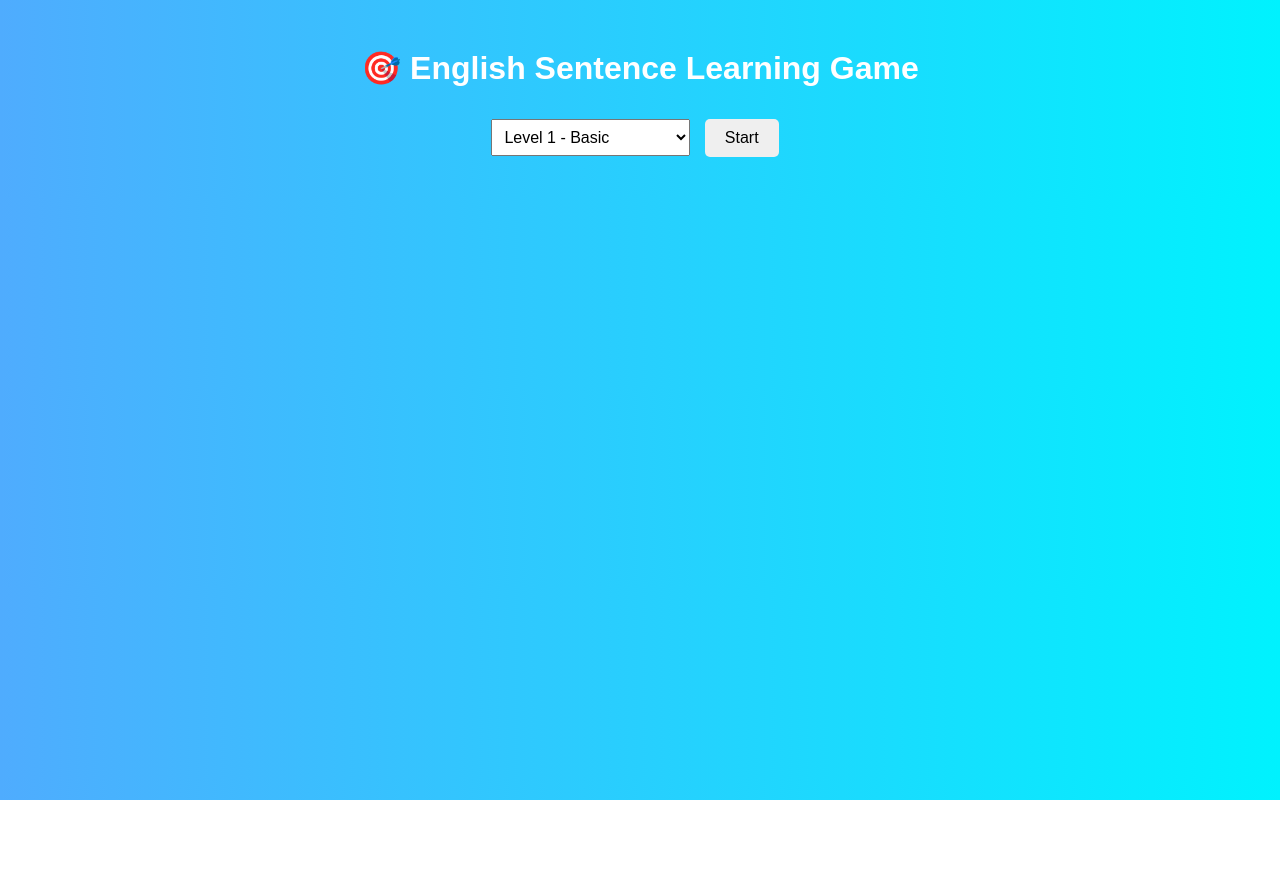
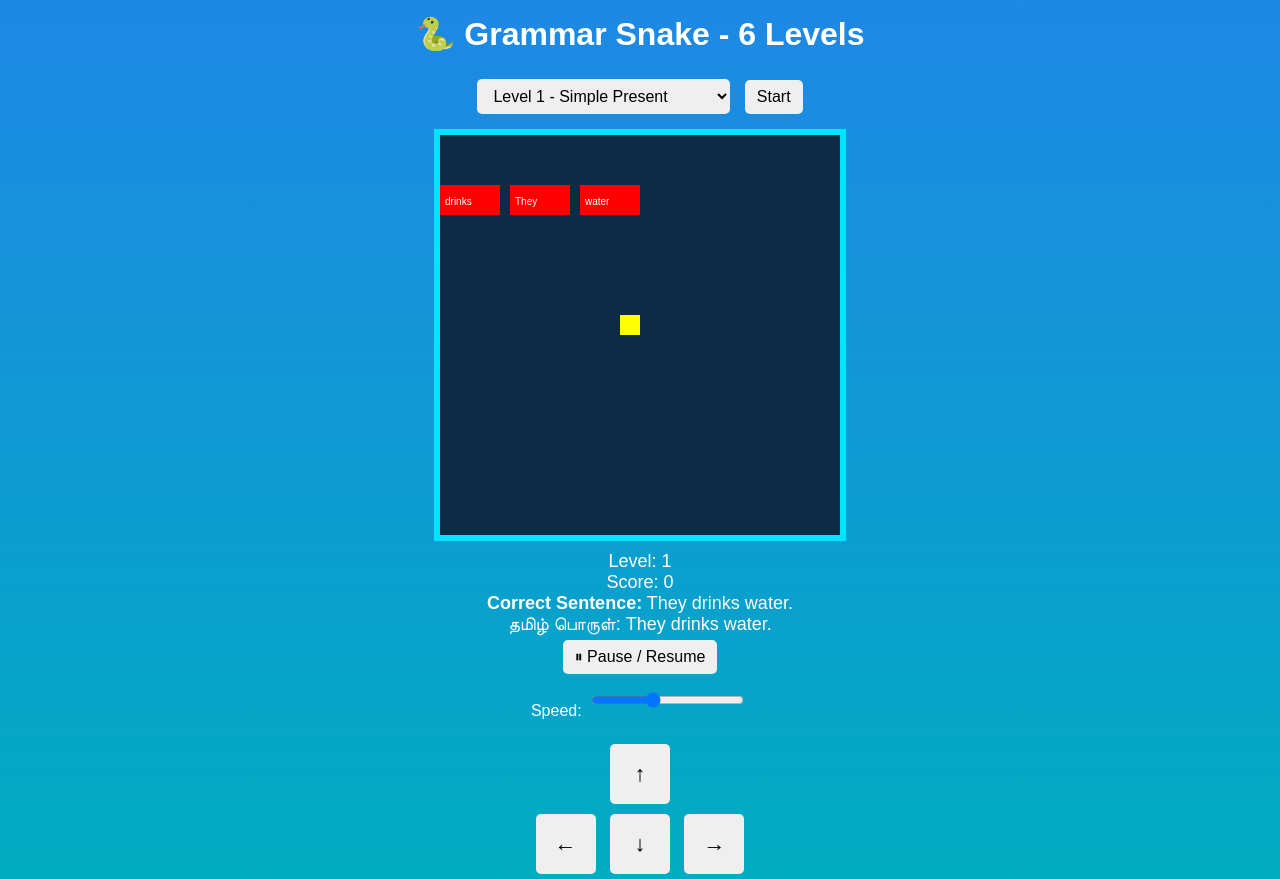
Before and after one commit to boopathinandhu/Grammer-Snake, a plain HTML site: page index.html in a window 1280 px wide. Both pictures are taken after a click on the button "Start". Before the commit the page ends 800 px from the top, so only its background shows below. Drawn offline with Linux system fonts and the light colour scheme.

Commit message:
Revamp HTML structure and styling for Grammar Snake

```diff
--- a/index.html
+++ b/index.html
@@ -1,111 +1,226 @@
 <!DOCTYPE html>
 <html>
 <head>
-    <title>English Learning Game</title>
+<meta charset="UTF-8">
+<title>Grammar Snake - 6 Levels</title>
 <style>
-        body {
-            font-family: Arial;
-            text-align: center;
-            background: linear-gradient(to right, #4facfe, #00f2fe);
-            color: white;
-            padding: 20px;
+body{
+margin:0;
+text-align:center;
+font-family:Arial;
+background:linear-gradient(to bottom,#1e88e5,#00acc1);
+color:white;
+}
+h1{margin-top:15px;}
+
+canvas{
+background:#0d2b45;
+border:6px solid #00e5ff;
+display:block;
+margin:10px auto;
 }
 
-        .box {
-            background: white;
-            color: black;
-            padding: 20px;
-            margin: auto;
-            width: 80%;
-            max-width: 600px;
-            border-radius: 10px;
+button,select,input{
+padding:8px 12px;
+margin:5px;
+font-size:16px;
+border-radius:5px;
+border:none;
 }
 
-        button {
-            padding: 10px 20px;
-            margin: 10px;
-            font-size: 16px;
-            border-radius: 5px;
-            border: none;
-            cursor: pointer;
+.controls button{
+width:60px;
+height:60px;
+font-size:22px;
 }
 
-        select {
-            padding: 8px;
-            font-size: 16px;
-        }
+#info{margin-top:10px;font-size:18px;}
 </style>
 </head>
 <body>
 
-<h1>🎯 English Sentence Learning Game</h1>
+<h1>🐍 Grammar Snake - 6 Levels</h1>
 
 <select id="levelSelect">
-    <option value="1">Level 1 - Basic</option>
-    <option value="2">Level 2 - Daily Use</option>
-    <option value="3">Level 3 - Conversation</option>
-    <option value="4">Level 4 - Intermediate</option>
-    <option value="5">Level 5 - Advanced</option>
-    <option value="6">Level 6 - Professional</option>
+<option value="1">Level 1 - Simple Present</option>
+<option value="2">Level 2 - Simple Past</option>
+<option value="3">Level 3 - Future</option>
+<option value="4">Level 4 - Passive Voice</option>
+<option value="5">Level 5 - Direct Speech</option>
+<option value="6">Level 6 - Complex Sentences</option>
 </select>
 
-<button onclick="loadLevel()">Start</button>
+<button onclick="startGame()">Start</button>
 
-<div class="box" id="gameBox" style="display:none;">
-    <h2 id="englishSentence"></h2>
-    <h3 id="tamilMeaning" style="display:none;color:green;"></h3>
-    <button onclick="showMeaning()">Show Meaning</button>
-    <button onclick="nextSentence()">Next</button>
+<canvas id="game" width="400" height="400"></canvas>
+
+<div id="info"></div>
+
+<button onclick="togglePause()">⏸ Pause / Resume</button><br>
+
+Speed:
+<input type="range" id="speedControl" min="60" max="300" value="150">
+
+<div class="controls">
+<br>
+<button onclick="changeDir('up')">↑</button><br>
+<button onclick="changeDir('left')">←</button>
+<button onclick="changeDir('down')">↓</button>
+<button onclick="changeDir('right')">→</button>
 </div>
-
-<script src="level1.js"></script>
-<script src="level2.js"></script>
-<script src="level3.js"></script>
-<script src="level4.js"></script>
-<script src="level5.js"></script>
-<script src="level6.js"></script>
 
 <script>
 
-let currentLevel = 1;
-let currentIndex = 0;
-let currentData = [];
+const canvas=document.getElementById("game");
+const ctx=canvas.getContext("2d");
 
-function loadLevel() {
-    currentLevel = document.getElementById("levelSelect").value;
-    currentIndex = 0;
+let box=20;
+let snake;
+let direction;
+let words=[];
+let currentSentence="";
+let tamilMeaning="";
+let score=0;
+let level=1;
+let running=false;
+let interval;
+let sentenceCount=0;
 
-    if (currentLevel == 1) currentData = level1;
-    if (currentLevel == 2) currentData = level2;
-    if (currentLevel == 3) currentData = level3;
-    if (currentLevel == 4) currentData = level4;
-    if (currentLevel == 5) currentData = level5;
-    if (currentLevel == 6) currentData = level6;
+const subjects=["He","She","They","We","Ravi","The teacher","My brother"];
+const verbsPresent=["plays","reads","writes","eats","drinks","runs","watches"];
+const verbsPast=["played","read","wrote","ate","drank","ran","watched"];
+const verbsFuture=["will play","will read","will write","will eat","will drink","will run"];
+const objects=["football","a book","rice","water","the movie","cricket","homework"];
 
-    document.getElementById("gameBox").style.display = "block";
-    showSentence();
+function generateSentence(){
+let s=subjects[Math.floor(Math.random()*subjects.length)];
+let o=objects[Math.floor(Math.random()*objects.length)];
+
+if(level==1){
+let v=verbsPresent[Math.floor(Math.random()*verbsPresent.length)];
+currentSentence=s+" "+v+" "+o+".";
+}
+else if(level==2){
+let v=verbsPast[Math.floor(Math.random()*verbsPast.length)];
+currentSentence=s+" "+v+" "+o+".";
+}
+else if(level==3){
+let v=verbsFuture[Math.floor(Math.random()*verbsFuture.length)];
+currentSentence=s+" "+v+" "+o+".";
+}
+else if(level==4){
+currentSentence=o+" is eaten by "+s+".";
+}
+else if(level==5){
+currentSentence=s+' said, "I am happy."';
+}
+else{
+currentSentence="Although "+s+" was tired, "+s+" completed the work.";
 }
 
-function showSentence() {
-    document.getElementById("englishSentence").innerText =
-        currentData[currentIndex].eng;
-    document.getElementById("tamilMeaning").style.display = "none";
+tamilMeaning="தமிழ் பொருள்: "+currentSentence;
+words=currentSentence.replace(/[.,"]/g,"").split(" ");
+shuffle(words);
 }
 
-function showMeaning() {
-    document.getElementById("tamilMeaning").innerText =
-        currentData[currentIndex].tam;
-    document.getElementById("tamilMeaning").style.display = "block";
+function shuffle(arr){
+for(let i=arr.length-1;i>0;i--){
+let j=Math.floor(Math.random()*(i+1));
+[arr[i],arr[j]]=[arr[j],arr[i]];
+}
 }
 
-function nextSentence() {
-    currentIndex++;
-    if (currentIndex >= currentData.length) {
-        alert("🎉 Level Completed!");
-        currentIndex = 0;
+function startGame(){
+level=parseInt(document.getElementById("levelSelect").value);
+snake=[{x:9*box,y:9*box}];
+direction="";
+score=0;
+sentenceCount=0;
+running=true;
+generateSentence();
+if(interval) clearInterval(interval);
+interval=setInterval(draw,document.getElementById("speedControl").value);
 }
-    showSentence();
+
+function togglePause(){
+running=!running;
 }
+
+function changeDir(dir){
+direction=dir;
+}
+
+document.addEventListener("keydown",e=>{
+if(e.key=="ArrowUp")direction="up";
+if(e.key=="ArrowDown")direction="down";
+if(e.key=="ArrowLeft")direction="left";
+if(e.key=="ArrowRight")direction="right";
+});
+
+function draw(){
+if(!running)return;
+
+ctx.fillStyle="#0d2b45";
+ctx.fillRect(0,0,400,400);
+
+for(let i=0;i<snake.length;i++){
+ctx.fillStyle=i==0?"yellow":"lime";
+ctx.fillRect(snake[i].x,snake[i].y,box,box);
+}
+
+let headX=snake[0].x;
+let headY=snake[0].y;
+
+if(direction=="left")headX-=box;
+if(direction=="right")headX+=box;
+if(direction=="up")headY-=box;
+if(direction=="down")headY+=box;
+
+let wordPositions=[];
+for(let i=0;i<words.length;i++){
+let wx=(i*70)%380;
+let wy=50+Math.floor(i/5)*50;
+ctx.fillStyle="red";
+ctx.fillRect(wx,wy,60,30);
+ctx.fillStyle="white";
+ctx.fillText(words[i],wx+5,wy+20);
+wordPositions.push({word:words[i],x:wx,y:wy});
+}
+
+for(let wp of wordPositions){
+if(headX==wp.x && headY==wp.y){
+let correct=currentSentence.replace(/[.,"]/g,"").split(" ")[sentenceCount];
+if(wp.word==correct){
+snake.unshift({x:headX,y:headY});
+sentenceCount++;
+score++;
+if(sentenceCount==currentSentence.replace(/[.,"]/g,"").split(" ").length){
+sentenceCount=0;
+generateSentence();
+}
+}else{
+alert("Wrong word! Game Over");
+clearInterval(interval);
+}
+}
+}
+
+snake.pop();
+snake.unshift({x:headX,y:headY});
+
+document.getElementById("info").innerHTML=
+"Level: "+level+
+"<br>Score: "+score+
+"<br><b>Correct Sentence:</b> "+currentSentence+
+"<br>"+tamilMeaning;
+}
+
+document.getElementById("speedControl").addEventListener("input",function(){
+if(interval){
+clearInterval(interval);
+interval=setInterval(draw,this.value);
+}
+});
 
 </script>
 
```
Lines whose indentation alone changed are shown as unchanged.
